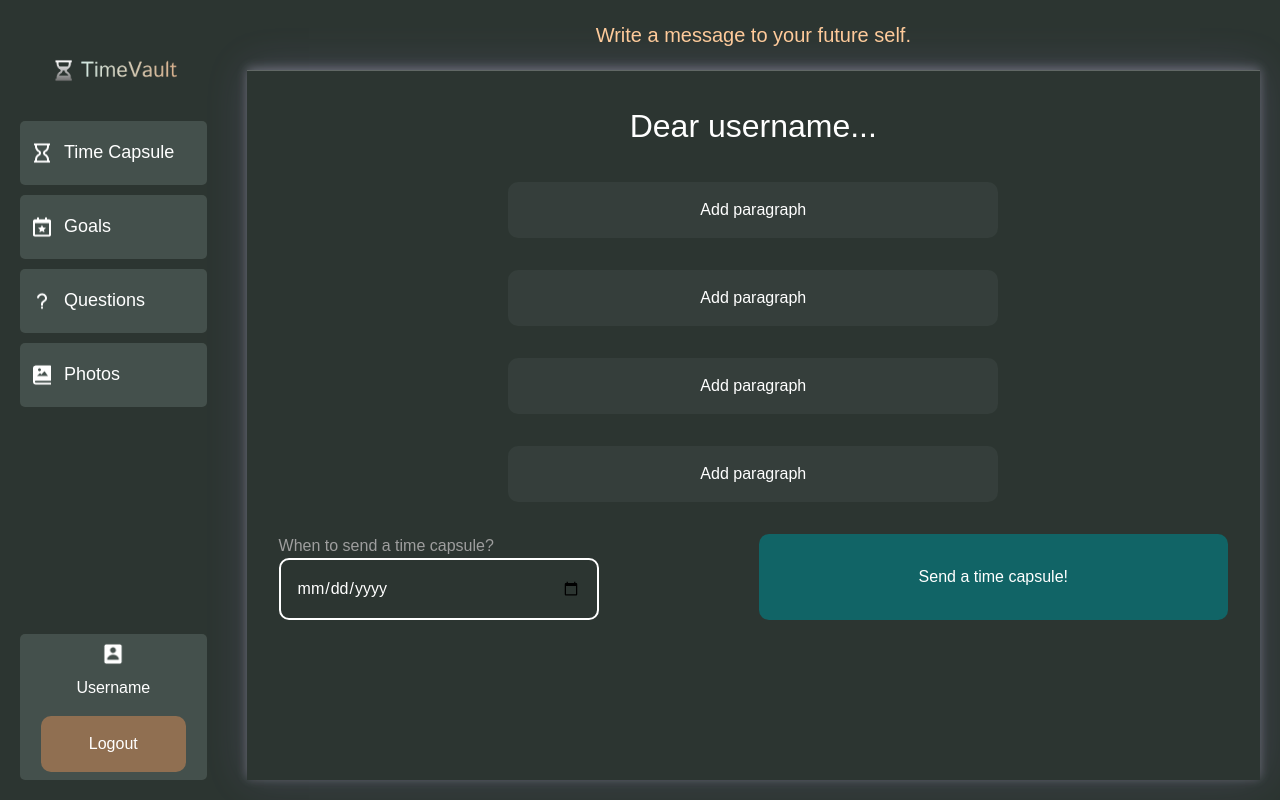
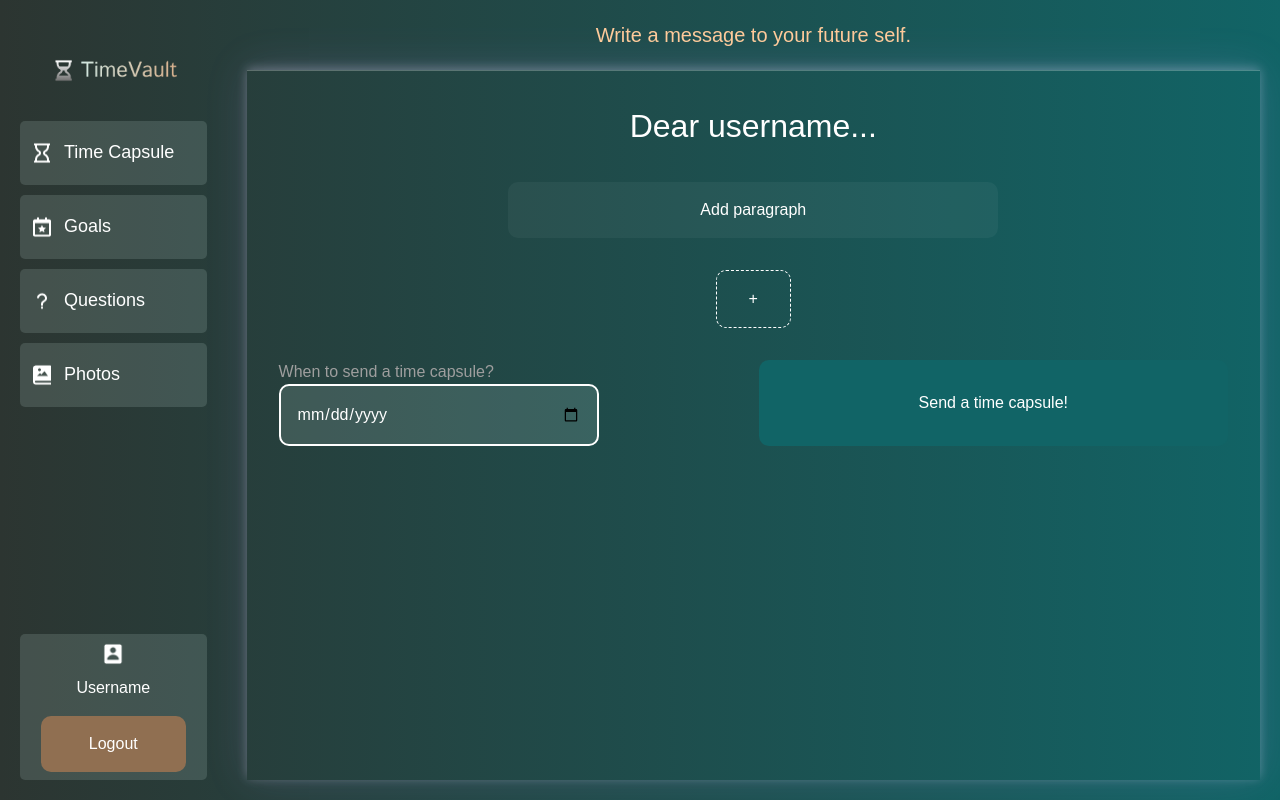
Before and after one commit to JaQubus/TImeVault, a Next.js app in the folder time-vault/: page /time-capsule in a window 1280 px wide. Built offline with nearby package versions, Linux system fonts and the light colour scheme.

Commit message:
changed background and new types in form

```diff
--- a/time-vault/app/time-capsule/components/MainContent.tsx
+++ b/time-vault/app/time-capsule/components/MainContent.tsx
@@ -1,16 +1,25 @@
-import React from "react";
+"use client";
+
+import React, { useState } from "react";
 import styles from "../styles.module.scss";
 import Paragraph from "./Paragraph";
 import MainForm from "./MainForm";
+
 export default function MainContent() {
+    const [paragraphs, setParagraphs] = useState<number[]>([1]);
+
+    const addParagraph = () => {
+        setParagraphs([...paragraphs, paragraphs.length + 1]);
+    };
+
     return (
         <div className={styles.main_content}>
             <p>Dear username...</p>
-            <Paragraph />
-            <Paragraph />
-            <Paragraph />
-            <Paragraph />
+            {paragraphs.map((id) => (
+                <Paragraph key={id} />
+            ))}
+            <button onClick={addParagraph} className={styles.add_paragraph_button}>+</button>
             <MainForm />
-    </div>
-    )
+        </div>
+    );
 }
--- a/time-vault/app/time-capsule/components/Paragraph.tsx
+++ b/time-vault/app/time-capsule/components/Paragraph.tsx
@@ -8,6 +8,7 @@ export default function Paragraph() {
     const [cursorPosition, setCursorPosition] = useState({ x: 0, y: 0 });
     const [paragraphType, setParagraphType] = useState<string | null>(null);
     const [showTextarea, setShowTextarea] = useState(false);
+    const [goals, setGoals] = useState<{ id: number; goal: string; progress: number }[]>([]);
     const dropdownRef = useRef<HTMLDivElement>(null);
     const buttonRef = useRef<HTMLButtonElement>(null);
 
@@ -40,6 +41,14 @@ export default function Paragraph() {
         setParagraphType(null);
     };
 
+    const addGoal = () => {
+        setGoals([...goals, { id: goals.length + 1, goal: "", progress: 0 }]);
+    };
+
+    const handleGoalChange = (id: number, field: string, value: string | number) => {
+        setGoals(goals.map(goal => goal.id === id ? { ...goal, [field]: value } : goal));
+    };
+
     useEffect(() => {
         document.addEventListener("mousedown", handleClickOutside);
         return () => {
@@ -49,12 +58,49 @@ export default function Paragraph() {
 
     return (
         <div className={styles.main_add_paragraph}>
-            {showTextarea ? (
-                <div>
+            {paragraphType === "Text" && (
+                <div className={styles.paragraph}>
                     <textarea className={styles.textarea} placeholder="Write your message here..."></textarea>
                     <button onClick={handleRemoveTextarea} className={styles.remove_button}>Remove</button>
                 </div>
-            ) : (
+            )}
+            {paragraphType === "Question" && (
+                <div className={styles.paragraph}>
+                    <input type="text" className={styles.input} placeholder="Enter your question here..." />
+                    <input type="text" className={styles.input} placeholder="Enter your answer here..." />
+                    <button onClick={handleRemoveTextarea} className={styles.remove_button}>Remove</button>
+                </div>
+            )}
+            {paragraphType === "Goals" && (
+                <div className={styles.paragraph}>
+                    {goals.map(goal => (
+                        <div key={goal.id} className={styles.goal}>
+                            <input
+                                type="text"
+                                className={styles.input}
+                                placeholder="Enter your goal here..."
+                                value={goal.goal}
+                                onChange={(e) => handleGoalChange(goal.id, "goal", e.target.value)}
+                            />
+                            <input
+                                type="range"
+                                className={styles.slider}
+                                value={goal.progress}
+                                onChange={(e) => handleGoalChange(goal.id, "progress", Number(e.target.value))}
+                            />
+                        </div>
+                    ))}
+                    <button onClick={addGoal} className={styles.add_goal_button}>Add Goal</button>
+                    <button onClick={handleRemoveTextarea} className={styles.remove_button}>Remove</button>
+                </div>
+            )}
+            {paragraphType === "Image" && (
+                <div className={styles.paragraph}>
+                    <input type="file" className={styles.input} accept="image/*" />
+                    <button onClick={handleRemoveTextarea} className={styles.remove_button}>Remove</button>
+                </div>
+            )}
+            {!paragraphType && (
                 <>
                     <button ref={buttonRef} onClick={handleButtonClick}>Add paragraph</button>
                     {showDropdown && (
--- a/time-vault/app/time-capsule/components/Sidebar.tsx
+++ b/time-vault/app/time-capsule/components/Sidebar.tsx
@@ -4,9 +4,11 @@ import styles from "../styles.module.scss";
 export default function Sidebar() {
   return (
     <aside className={styles.sidebar}>
-    <div className={styles.logo_container}>
-        <img src="logo.png" alt="Logo" />
-    </div>
+        <a href="/time-capsule">
+            <div className={styles.logo_container}>
+                <img src="logo.png" alt="Logo" />
+            </div>
+        </a>
 
 <div className={styles.sidebar_items}>
     <a className={styles.sidebar_item}>
--- a/time-vault/app/time-capsule/styles.module.scss
+++ b/time-vault/app/time-capsule/styles.module.scss
@@ -1,5 +1,6 @@
 .container {
-    background: #2C3531;
+    background: rgb(44,53,49);
+    background: linear-gradient(90deg, rgba(44,53,49,1) 0%, rgba(17,100,102,1) 100%);
     display: flex;
     color: white;
     .sidebar {
@@ -113,9 +114,20 @@
                     cursor: pointer;
                 }
             }
+            .add_paragraph_button {
+                border: white 1px dashed;
+                color: white;
+                padding: 1rem 2rem;
+                border-radius: 10px;
+                cursor: pointer;
+            }
+            .add_paragraph_button:hover {
+                background: rgba(209, 232, 226, 0.1);
+                transition: ease 0.3s;
+            }
             .textarea {
                 width: 100%;
-                background: #2C3531;
+                background: rgba(209, 232, 226, 0.15);
                 height: 200px;
                 padding: 10px;
                 font-size: 16px;
@@ -125,16 +137,23 @@
             }
             .remove_button {
                 margin-top: 10px;
-                background-color: #ff4d4d;
                 color: white;
                 border: none;
                 padding: 10px;
                 border-radius: 5px;
                 cursor: pointer;
             }
-
+            .paragraph {
+                display: flex;
+                flex-direction: column;
+                gap: 10px;
+                width: 100%;
+                padding: 10px;
+                border-radius: 5px;
+            }
             .remove_button:hover {
-                background-color: #ff1a1a;
+                background: rgba(136, 0, 0, 0.4);
+                transition: ease 0.3s;
             }
         }
         .main_form {
@@ -150,9 +169,9 @@
             }
             .main_input {
                 display: flex;
-                background: #2C3531;
                 flex-direction: column;
                 border: 2px solid #ffffff;
+                background : rgba(209, 232, 226, 0.15);
                 width: 25vw;
                 border-radius: 10px;
                 gap: 10px;
@@ -178,7 +197,7 @@
 
 .dropdown_menu {
     position: fixed;
-    background-color: rgb(37, 48, 53);
+    background-color: rgba(37, 48, 53, 0.8);
     box-shadow: 0 2px 10px rgba(0, 0, 0, 0.1);
     z-index: 1000;
     width: 10vw;
```
